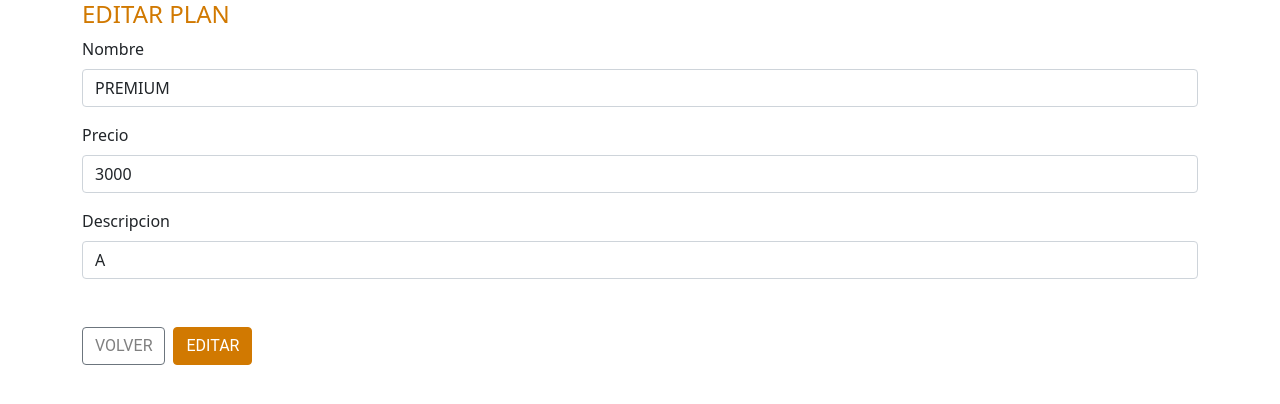
After one commit to nahuelcacer/tv, a Django app: page /servicio/edit/3 in a window 1280 px wide. The commit adds this page. Shown: the top 404 px of the page. Run offline with Django 4.2, Linux system fonts and the light colour scheme; data comes from the database, SQL or seed files in the repository; both versions use the stored data as it was after the commit; some libraries are stand-ins or nearby versions.

Commit message:
editar plan

```diff
--- a/apps/servicio/models.py
+++ b/apps/servicio/models.py
@@ -1,5 +1,6 @@
 from pyexpat import model
 from django.db import models
+from django.urls import reverse
 
 # Create your models here.
 
@@ -19,3 +20,6 @@ class Plan(models.Model):
 
     def __str__(self):
         return f'{self.nombre} - {self.precio}'
+
+    def get_absolute_url(self):
+        return reverse('apps.servicio:main')
--- a/apps/servicio/urls.py
+++ b/apps/servicio/urls.py
@@ -1,5 +1,5 @@
 from django.urls import path,include
-from .views import ViewServicio
+from .views import UpdatePlan, ViewServicio
 from . import views
 
 app_name = 'apps.servicio'
@@ -9,6 +9,8 @@ urlpatterns = [
     path('add/', ViewServicio.as_view(), name="add"),
     path('ver/<int:id>', views.IdServicio , name="ver"),
     path('ver/<int:id>/addplan', views.addplan , name="addplan"),
+    path('edit/<int:pk>', UpdatePlan.as_view() , name="editplan"),
+
 
     # path('ver/<int:id>',name="ver")
 
--- a/apps/servicio/views.py
+++ b/apps/servicio/views.py
@@ -1,8 +1,9 @@
 from django.shortcuts import render,redirect
 from django.views import View
 from apps.servicio.models import Plan
+from django.views.generic import UpdateView
 from .forms import FormServicio, FormPlan
-from .queries import allServicio, idServicio
+from .queries import allServicio, idServicio, idPlan
 # Create your views here.
 
 class ViewServicio(View):
@@ -54,3 +55,9 @@ def addplan(request,id):
 
 
     return render(request, 'servicio/plan/add.html',context)
+
+class UpdatePlan(UpdateView):
+    model = Plan
+    form_class = FormPlan
+    template_name=  'servicio/plan/edit.html'
+    # fields = ['nombre','precio','descripcion']
--- /dev/null
+++ b/templates/servicio/plan/edit.html
@@ -0,0 +1,22 @@
+{% extends 'index.html' %}
+{% block content %}
+{% load bootstrap3 %}
+
+<div class="container-md">
+    <h4 style="color:#D17901">EDITAR PLAN</h4>
+    <form  action="" method="POST" class="form-group" enctype="multipart/form-data">
+        {% csrf_token %}
+        {% bootstrap_form form %}
+        <div class="row">
+            <div class="d-flex gap-2 col">
+                <button class="btn btn-outline-secondary" style="font-family:Roboto;margin-top: 2rem;" type="button">
+                    <a href="{% url 'apps.servicio:main' %}" style="text-decoration: none; color:grey;">VOLVER</a>
+                </button>
+                <button class="btn btn-primary" style="border-color:#D17901;background-color:#D17901;font-family:Roboto;margin-top: 2rem;" type="submit">EDITAR</button>
+            </div>
+
+          </div>
+    </form>
+</div>
+
+{% endblock %}
--- a/templates/servicio/ver.html
+++ b/templates/servicio/ver.html
@@ -19,12 +19,14 @@
                       <th>Nombre</th>
                       <th>Precio</th>
                       <th>Desc</th>
+                      <th>*</th>
                   </tr>
                   {% for i in plan %}
                   <tr>
                       <td>{{i.nombre}}</td>
                       <td>{{i.precio}}</td>
                       <td>{{i.descripcion}}</td>
+                      <td><a href="{% url 'apps.servicio:editplan' i.id %}"><button class="btn btn-primary">Editar</button></a></td>
                   </tr>
                 {%endfor%}
               </table>
```
Also changed, not shown: apps/servicio/queries.py (+7 -0 lines), db.sqlite3.
